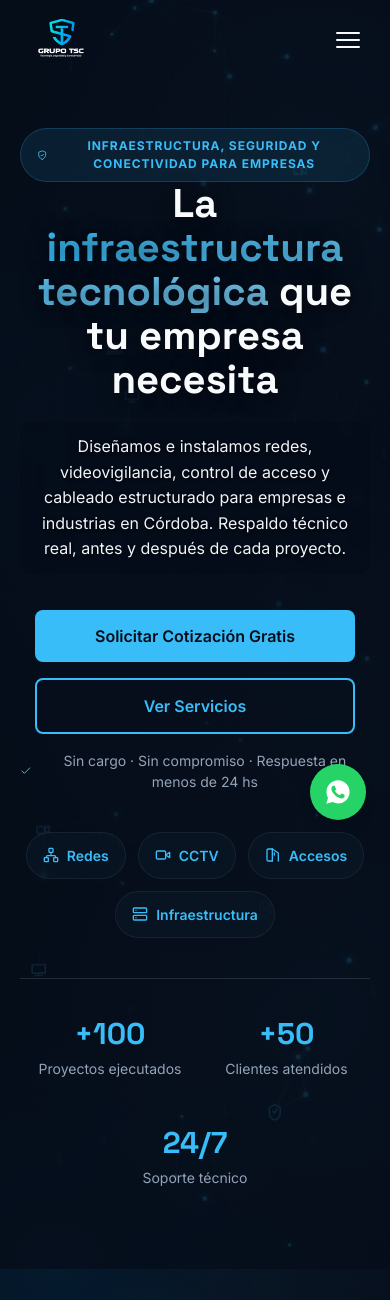
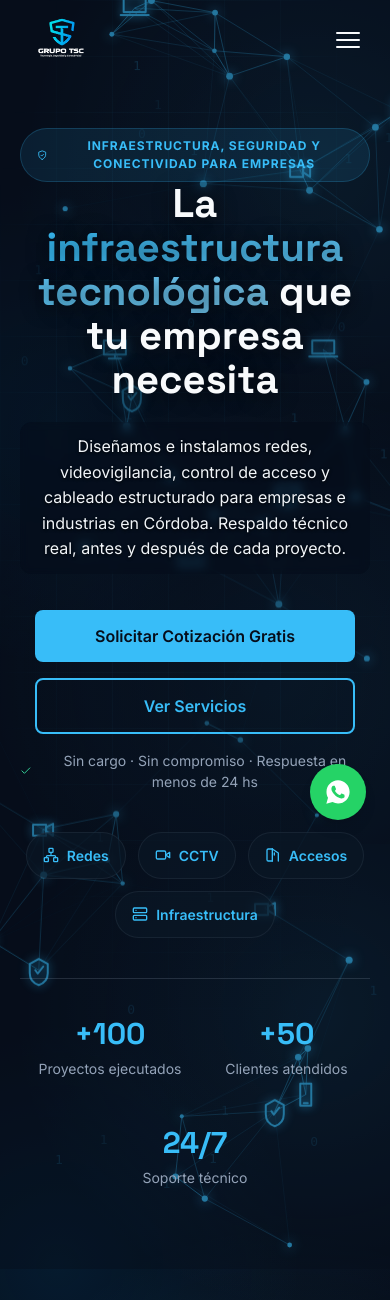
Before and after one commit to SLVallejos/PageGrupoTSC, a PHP site: page / in a window 390 px wide. Shown: the top 1300 px of the page. Run offline with PHP 8.4, Linux system fonts and the light colour scheme.

Commit message:
Make Hero particle network more visible
The dark overlay/vignette (--color-ink-900 at 80%) was tuned for the old
busy video and was smothering the calmer particle canvas — dropped to 40%/
55% so the network actually reads. Also made the network itself bolder:
bigger icons (camera/monitor/phone/laptop/shield) with their own glow,
more icon instances, brighter dots and connecting lines, full canvas
opacity instead of a dampened 0.8.

Co-Authored-By: Claude Sonnet 5 <noreply@anthropic.com>

```diff
--- a/assets/css/pages.css
+++ b/assets/css/pages.css
@@ -50,19 +50,19 @@
   height: 100%;
   width: 100%;
   pointer-events: none;
-  opacity: 0.8;
+  opacity: 1;
 }
 
 .hero__overlay {
   position: absolute;
   inset: 0;
-  background-color: color-mix(in srgb, var(--color-ink-900) 80%, transparent);
+  background-color: color-mix(in srgb, var(--color-ink-900) 40%, transparent);
 }
 
 .hero__vignette {
   position: absolute;
   inset: 0;
-  background: radial-gradient(ellipse 70% 60% at 50% 45%, rgba(6, 13, 26, 0.75) 0%, transparent 75%);
+  background: radial-gradient(ellipse 70% 60% at 50% 45%, rgba(6, 13, 26, 0.55) 0%, transparent 75%);
 }
 
 .hero__content {
--- a/assets/js/modules/hero-network.js
+++ b/assets/js/modules/hero-network.js
@@ -12,8 +12,8 @@ import { debounce, prefersReducedMotion } from '../utils.js';
 
 const PARTICLE_COUNT = 55;
 const ICON_TYPES = ['camera', 'shield', 'monitor', 'phone', 'laptop'];
-const ICON_COUNT_PER_TYPE = 2;
-const CONNECT_DISTANCE = 140;
+const ICON_COUNT_PER_TYPE = 3;
+const CONNECT_DISTANCE = 150;
 const PARTICLE_SPEED = 0.4;
 const SPIRAL_STRENGTH = 55;
 const SPIRAL_MAX = 0.5;
@@ -39,7 +39,7 @@ function createParticles(width, height) {
     y: Math.random() * height,
     vx: (Math.random() - 0.5) * PARTICLE_SPEED,
     vy: (Math.random() - 0.5) * PARTICLE_SPEED,
-    radius: Math.random() * 1.6 + 1.4,
+    radius: Math.random() * 2 + 2,
     icon: null,
   }));
 
@@ -68,14 +68,16 @@ function createBits(width, height) {
   }));
 }
 
-function drawIcon(ctx, type, x, y, color) {
-  const s = 6;
+function drawIcon(ctx, type, x, y, color, glowColor) {
+  const s = 10;
   ctx.save();
   ctx.translate(x, y);
   ctx.strokeStyle = color;
-  ctx.lineWidth = 1.4;
+  ctx.lineWidth = 2;
   ctx.lineJoin = 'round';
   ctx.lineCap = 'round';
+  ctx.shadowBlur = 10;
+  ctx.shadowColor = glowColor;
 
   switch (type) {
     case 'camera':
@@ -183,8 +185,8 @@ export function initHeroNetwork(canvas) {
         const dist = Math.sqrt(dx * dx + dy * dy);
         if (dist < CONNECT_DISTANCE) {
           ctx.beginPath();
-          ctx.strokeStyle = `rgba(${r}, ${g}, ${b}, ${(1 - dist / CONNECT_DISTANCE) * 0.5})`;
-          ctx.lineWidth = 0.6;
+          ctx.strokeStyle = `rgba(${r}, ${g}, ${b}, ${(1 - dist / CONNECT_DISTANCE) * 0.75})`;
+          ctx.lineWidth = 1;
           ctx.moveTo(particles[i].x, particles[i].y);
           ctx.lineTo(particles[j].x, particles[j].y);
           ctx.stroke();
@@ -192,16 +194,17 @@ export function initHeroNetwork(canvas) {
       }
     }
 
+    const glowColor = `rgb(${r}, ${g}, ${b})`;
     particles.forEach((particle) => {
       if (particle.icon) {
-        drawIcon(ctx, particle.icon, particle.x, particle.y, `rgba(${r}, ${g}, ${b}, 0.9)`);
+        drawIcon(ctx, particle.icon, particle.x, particle.y, `rgba(${r}, ${g}, ${b}, 1)`, glowColor);
         return;
       }
       ctx.beginPath();
       ctx.arc(particle.x, particle.y, particle.radius, 0, Math.PI * 2);
-      ctx.fillStyle = `rgb(${r}, ${g}, ${b})`;
-      ctx.shadowBlur = 6;
-      ctx.shadowColor = `rgb(${r}, ${g}, ${b})`;
+      ctx.fillStyle = glowColor;
+      ctx.shadowBlur = 12;
+      ctx.shadowColor = glowColor;
       ctx.fill();
       ctx.shadowBlur = 0;
     });
```
